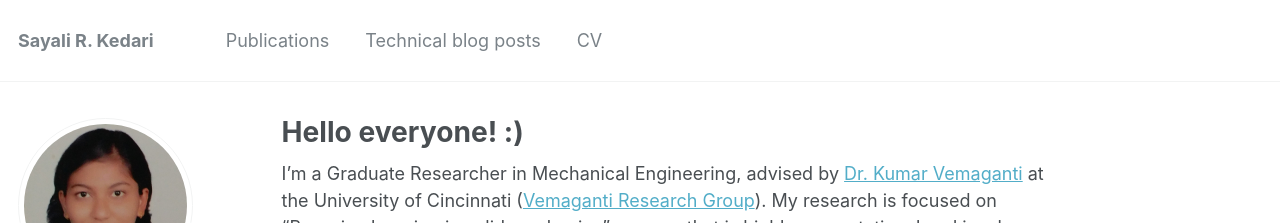
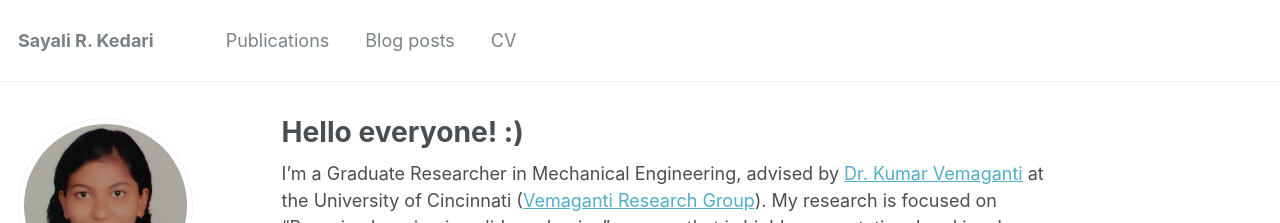
Before and after one commit to sayalirked/sayalirked.github.io, a Jekyll site: the page built from _pages/about.md, in a window 1280 px wide and 900 px high. Shown: the top 223 px of the window. Built offline with Jekyll 4.4.1, drawn with Linux system fonts in a browser that asks for light colours.

```diff
--- a/_data/navigation.yml
+++ b/_data/navigation.yml
@@ -12,7 +12,7 @@ main:
   # - title: "Portfolio"
   #   url: /portfolio/
 
-  - title: "Technical blog posts"
+  - title: "Blog posts"
     url: /year-archive/
 
   - title: "CV"
```
